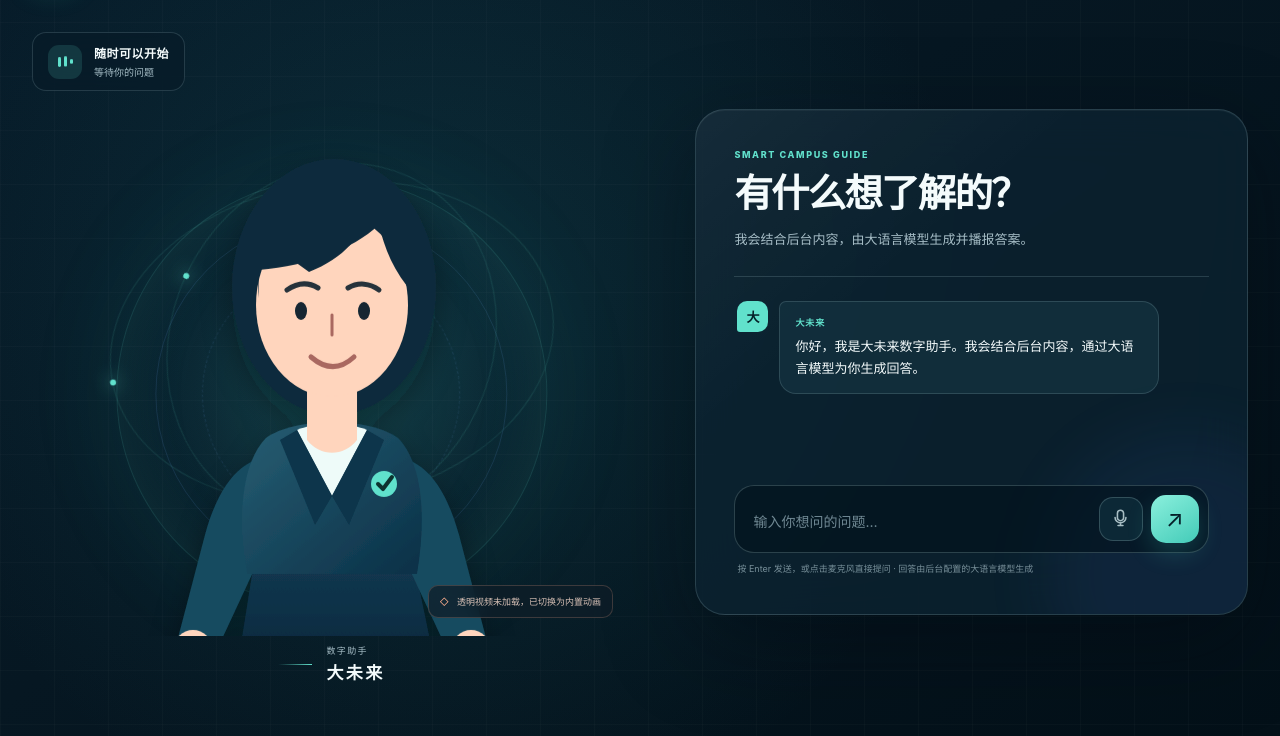
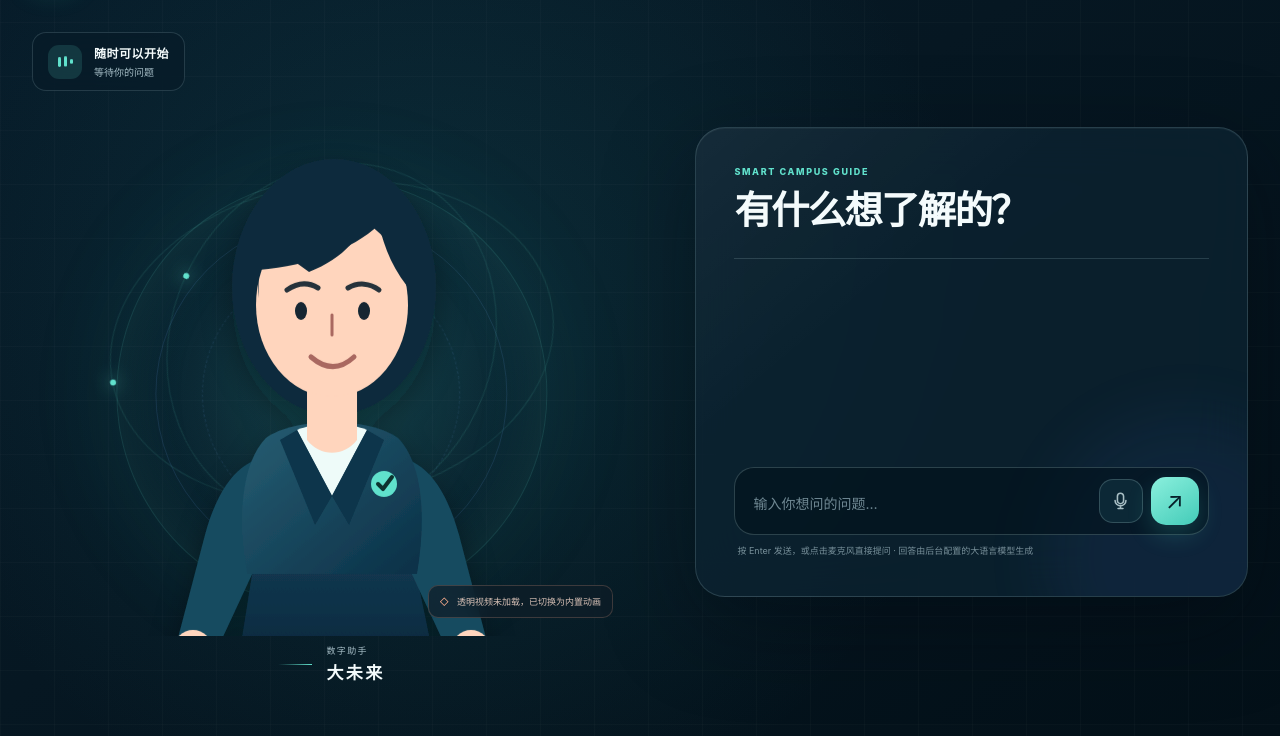
Before and after one commit to bd4rex/dafuture-digital-human, a website with bundled scripts: page answer-mvp/public/avatar.html in a window 1280 px wide. Shown: the part 86-822 px from the top of the page. Built offline with nearby package versions, Linux system fonts and the light colour scheme; no server answers.

Commit message:
refactor: 移除数字人首屏欢迎语

```diff
--- a/answer-mvp/public/avatar-config.json
+++ b/answer-mvp/public/avatar-config.json
@@ -2,7 +2,6 @@
   "version": 1,
   "mediaMode": "production",
   "characterName": "大未来",
-  "welcomeText": "你好，我是大未来数字助手。我会结合后台内容，通过大语言模型为你生成回答。",
   "presentationText": "大家好，欢迎来到大未来数字人问答体验。我会结合后台配置的内容，通过大语言模型生成自然、可播报的回答。",
   "speech": {
     "provider": "browser",
--- a/answer-mvp/public/avatar.html
+++ b/answer-mvp/public/avatar.html
@@ -183,7 +183,6 @@
           <div>
             <p class="eyebrow">SMART CAMPUS GUIDE</p>
             <h1 id="conversation-title">有什么想了解的？</h1>
-            <p id="conversation-description">我会结合后台内容，由大语言模型生成并播报答案。</p>
           </div>
         </div>
 
@@ -196,15 +195,7 @@
           </div>
         </section>
 
-        <div class="conversation-log" id="conversation-log" aria-live="polite" aria-relevant="additions">
-          <article class="message message-assistant">
-            <span class="message-avatar" aria-hidden="true">大</span>
-            <div>
-              <p class="message-name">大未来</p>
-              <p id="welcome-message">你好，我是大未来数字助手。请问有什么可以帮你？</p>
-            </div>
-          </article>
-        </div>
+        <div class="conversation-log" id="conversation-log" aria-live="polite" aria-relevant="additions"></div>
 
         <div class="quick-question-list" id="quick-question-list" aria-label="快捷问题"></div>
 
--- a/answer-mvp/public/avatar.js
+++ b/answer-mvp/public/avatar.js
@@ -2,7 +2,6 @@ import { AvatarFlow, AVATAR_STATES } from './avatar-flow.js';
 
 const DEFAULT_CONFIG = Object.freeze({
   characterName: '大未来',
-  welcomeText: '你好，我是大未来数字助手。请问有什么可以帮你？',
   presentationText: '大家好，欢迎来到大未来数字人问答体验。',
   speech: {
     provider: 'browser',
@@ -56,7 +55,6 @@ const elements = {
   videos: [...document.querySelectorAll('[data-avatar-video]')],
   mediaNote: document.querySelector('#media-note'),
   avatarName: document.querySelector('#avatar-name'),
-  welcomeMessage: document.querySelector('#welcome-message'),
   conversationLog: document.querySelector('#conversation-log'),
   quickQuestions: document.querySelector('#quick-question-list'),
   questionForm: document.querySelector('#question-form'),
@@ -65,7 +63,6 @@ const elements = {
   sendButton: document.querySelector('#send-button'),
   composerHint: document.querySelector('#composer-hint'),
   conversationTitle: document.querySelector('#conversation-title'),
-  conversationDescription: document.querySelector('#conversation-description'),
   hostingBanner: document.querySelector('#hosting-banner'),
   hostingScriptTitle: document.querySelector('#hosting-script-title'),
   hostingScriptPreview: document.querySelector('#hosting-script-preview'),
@@ -620,7 +617,6 @@ async function loadConfig(fallback = DEFAULT_CONFIG) {
 function applyConfig(config) {
   runtime.config = config;
   elements.avatarName.textContent = config.characterName;
-  elements.welcomeMessage.textContent = config.welcomeText;
   runtime.videoSwitcher?.configure(config.states);
   runtime.voiceInput?.configure(config.speechInput);
   setMediaNote();
@@ -668,14 +664,10 @@ function updateInteractionAvailability() {
 
   if (hosting) {
     elements.conversationTitle.textContent = '主持模式已开启';
-    elements.conversationDescription.textContent =
-      '内容由后台主持人确定并实时下发，不经过大语言模型改写。';
     elements.composerHint.textContent =
       '主持模式由后台控制播报，现场提问已暂停';
   } else {
     elements.conversationTitle.textContent = '有什么想了解的？';
-    elements.conversationDescription.textContent =
-      '我会结合后台内容，由大语言模型生成并播报答案。';
     if (!runtime.voiceInput?.active) {
       elements.composerHint.textContent = DEFAULT_COMPOSER_HINT;
     }
```
Also changed, not shown: answer-mvp/test/server.test.js (+11 -0 lines).
